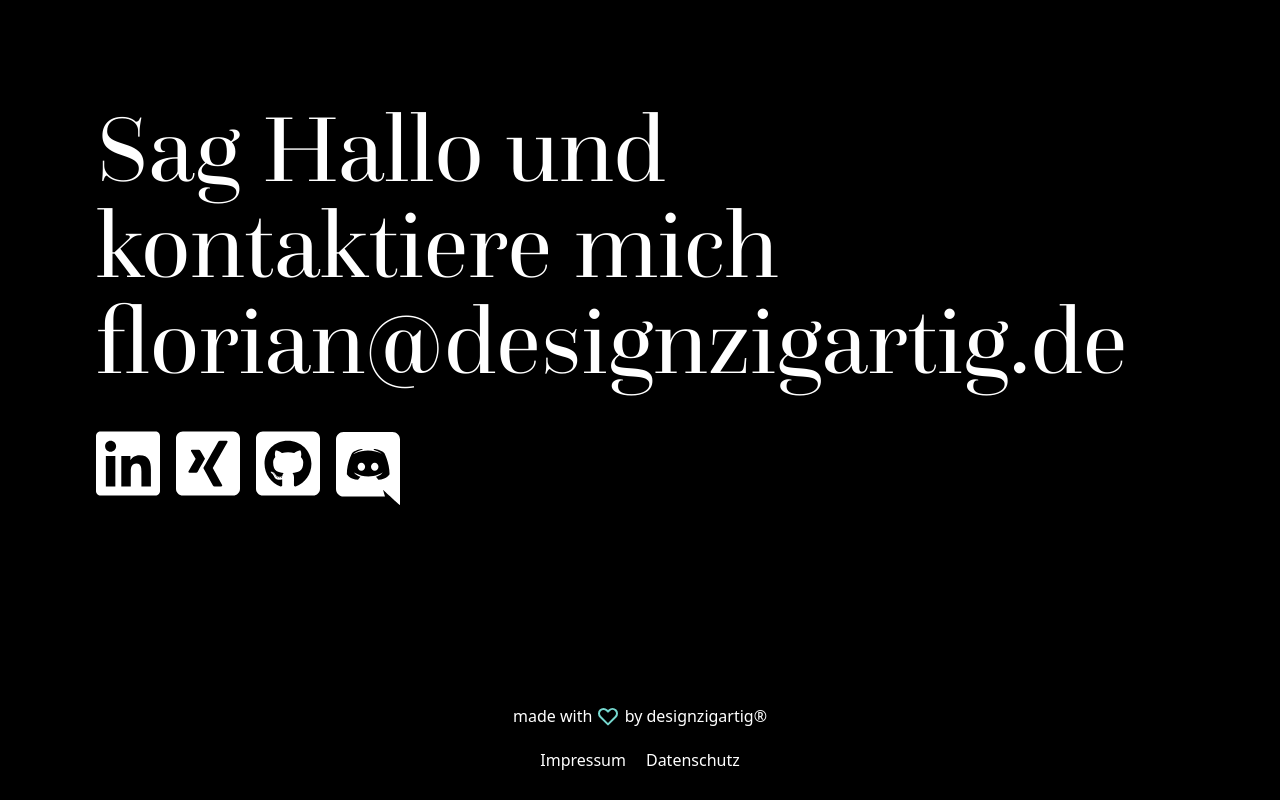
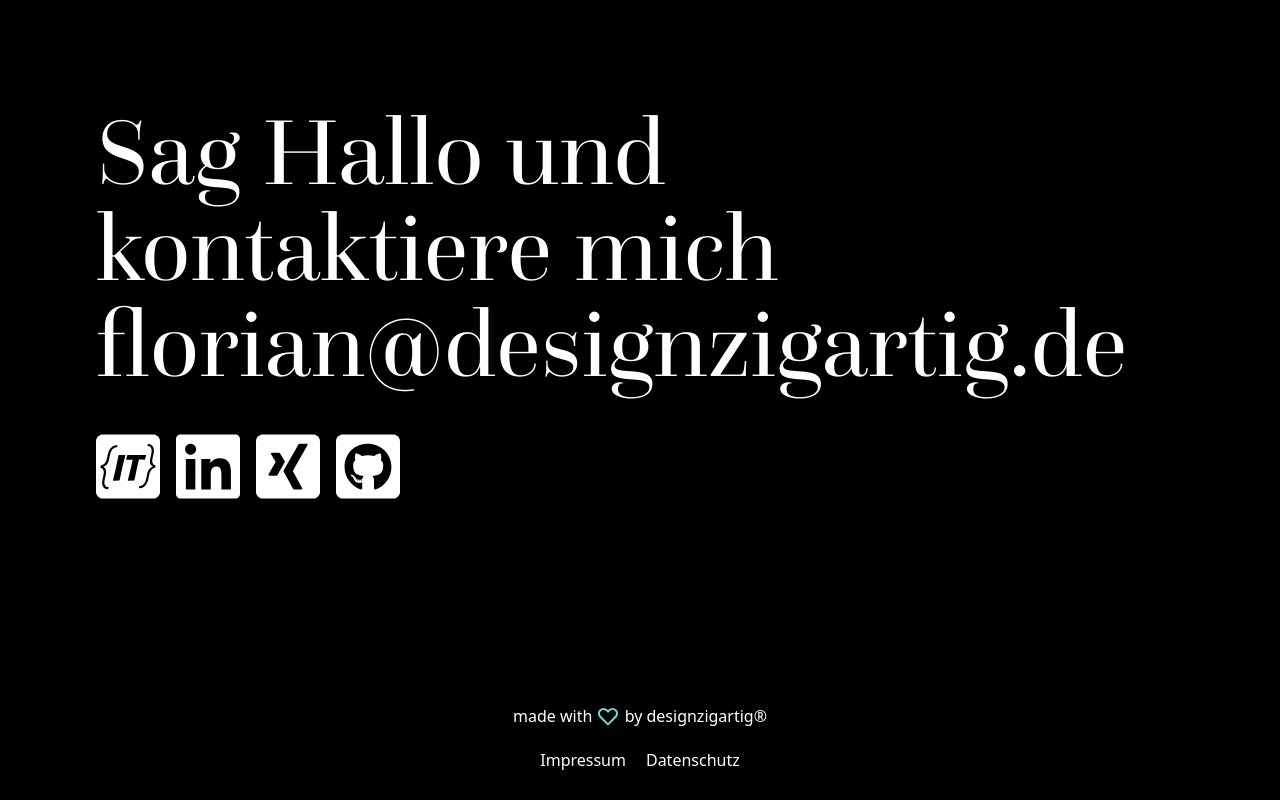
Before and after one commit to Flojan/portfolio, a Vue app: page / in a window 1280 px wide. Shown: the part 7182-7982 px from the top of the page. Built offline with nearby package versions, Linux system fonts and the light colour scheme.

Commit message:
Get-In-IT link added

```diff
--- a/src/views/SayHello.vue
+++ b/src/views/SayHello.vue
@@ -1,16 +1,7 @@
 <template>
   <div id="sayhello" class="flex flex-col min-h-screen justify-center w-full">
     <div
-      class="
-        text-black
-        dark:text-white
-        text-3xl
-        sm:text-5xl
-        md:text-6xl
-        lg:text-7xl
-        xl:text-8xl
-        content-evenly
-      "
+      class="text-black dark:text-white text-3xl sm:text-5xl md:text-6xl lg:text-7xl xl:text-8xl content-evenly"
     >
       <h2>
         <a href="mailto:florian@designzigartig.de">
@@ -21,6 +12,59 @@
       </h2>
     </div>
     <div class="flex flex-row content-around pt-5 space-x-4">
+      <div>
+        <a
+          href="https://www.get-in-it.de/profil/UkWo6wDRtEQN3aMvLDNvH26Vxmu1fIEj"
+          target="_blank"
+          rel="noopener noreferrer"
+        >
+          <svg
+            aria-hidden="true"
+            focusable="false"
+            data-prefix="fab"
+            data-icon="xing-square"
+            class="svg-inline--fa fa-xing-square fa-w-14 w-16"
+            role="img"
+            xmlns="http://www.w3.org/2000/svg"
+            viewBox="0 0 448 512"
+          >
+            <g id="Layer_1" focusable="false">
+              <path
+                d="M400,32H48C21.5,32,0,53.5,0,80v352c0,26.5,21.5,48,48,48h352c26.5,0,48-21.5,48-48V80C448,53.5,426.5,32,400,32z"
+                fill="currentColor"
+              />
+            </g>
+            <g id="Layer_2">
+              <path
+                d="M42.9,367c-0.7,42.2,30.4,47.3,39.4,47.4H85h0.7l2.8-14.6c-9,0-30-2.4-29.5-34.9c0-5.6,1-12.1,2.6-19.6
+    l8.6-39.9c1-3.7,1-7.1,1-10.5c0.7-13.2-4.2-22.7-9.7-28.8c-2.9-3.5-6.6-6.5-10.7-8.9v-0.8c6-1.7,11.7-4.3,16.6-8.4
+    c8.6-7,18.3-18.9,23.2-38.8l7.6-35c10.4-51.5,40.2-53.3,49.2-53.1l2.8-14.7c-16.6-0.3-54.1,1.7-68.7,67.9l-6.2,30.5
+    c-4.9,19.9-14.8,31.4-23.9,37.3c-5.3,3.3-11,5.8-17.3,6.9l-3.3,15c4.9,1.2,8.9,3.1,12.2,5.8c6,4.6,11.8,12.7,11.6,27.4
+    c0,3.4-0.7,7.6-1.4,12.1l-7.4,35.3c-1.6,8.7-2.8,16.2-3,22.6V367z"
+                class="fill-white dark:fill-black"
+              />
+              <path
+                class="fill-white dark:fill-black"
+                d="M405.4,145.3c0.7-42.5-29.8-47.6-38.8-47.7h-2.1c-0.7,0-0.7,0-0.7,0.3l-3.5,14.7c9,0.1,29.8,2.4,29.1,35
+                c0,5.7-0.7,12.1-2.8,19.7l-8.3,40c-0.7,3.8-0.7,7.2-1.4,10.6c0,13.3,4.9,22.9,10.4,29.1c2.8,3.5,6.2,6.5,10.4,8.9v0.8
+                c-6.2,1.8-11.8,4.4-16.6,8.5c-8.3,7.1-18,19-22.2,39l-7.6,35.2c-10.4,51.8-39.5,53.5-48.5,53.4l-2.8,14.8c16,0,53.4-1.7,67.3-68.2
+                l6.2-30.7c4.2-20,14.6-31.6,23.6-37.5c4.9-3.3,10.4-5.9,16.6-6.9l3.5-15.1c-4.9-1.2-9-3.2-11.8-5.9c-6.2-4.6-11.8-12.7-11.8-27.5
+                c0-3.4,0.7-7.6,1.4-12.1l7.6-35.6C404,159.3,405.4,151.8,405.4,145.3L405.4,145.3z"
+              />
+              <path
+                class="fill-white dark:fill-black"
+                d="M173.8,311.9l7.6-35.6c10.4-46,13.2-56.4,24.3-99.9l-1.4-1.5l-44.4,0.8l-2.1,1.5c-6.9,36.4-9.7,48.5-18,87.2
+                l-13.2,54.4l-8.3,34.4l1.4,1.5l44.4-0.8l1.4-1.2C165.5,352.7,173.8,311.9,173.8,311.9z"
+              />
+              <path
+                class="fill-white dark:fill-black"
+                d="M279.2,301.6l11.1-51.4l10.4-43.3H316l25,1l2.1-1.8l7.6-29.8l-1.4-1.5l-43,0.8h-85.3l-2.1,1.2l-8.3,29.6l1.4,2
+                l29.1-1h16l-13.2,57.9L231.4,317l-9,36.5l1.4,1.5l43-0.7l1.4-1.5l11.1-50.9L279.2,301.6z"
+              />
+            </g>
+          </svg>
+        </a>
+      </div>
       <div>
         <a
           href="https://www.linkedin.com/in/florian-schmidt-249379174"
@@ -44,6 +88,7 @@
           </svg>
         </a>
       </div>
+
       <div>
         <a
           href="https://www.xing.com/profile/Florian_Schmidt374/cv"
@@ -90,7 +135,7 @@
           </svg>
         </a>
       </div>
-      <div id="discord">
+      <!-- <div id="discord">
         <a
           href="https://discord.com/users/310016207627616256"
           target="_blank"
@@ -112,7 +157,7 @@
             ></path>
           </svg>
         </a>
-      </div>
+      </div> -->
     </div>
   </div>
 </template>
```
